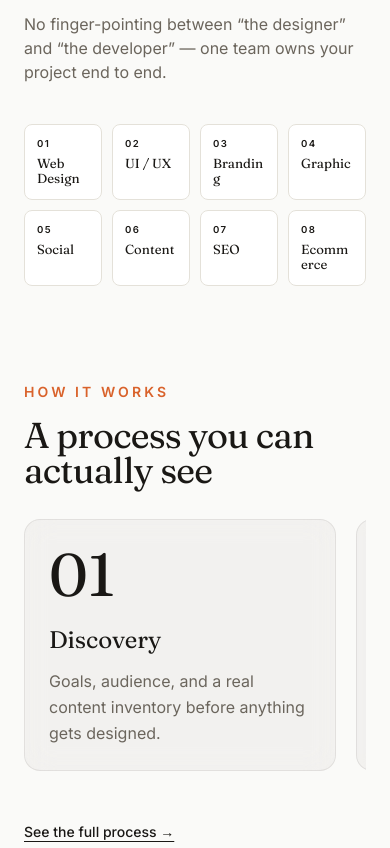
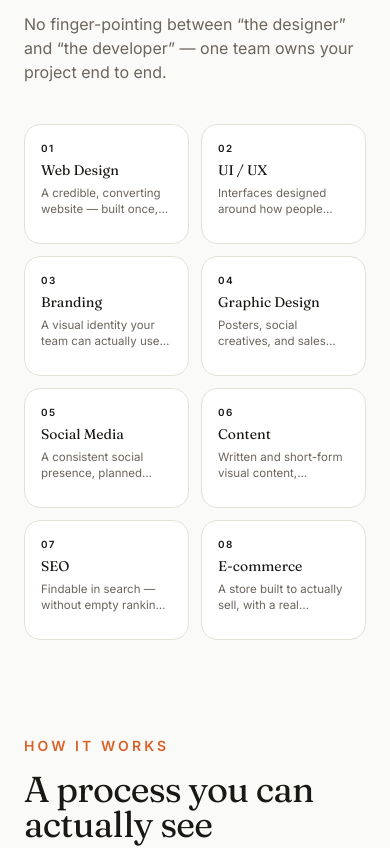
Before and after one commit to premsagar86/CurateX, a Next.js app: page / in a window 390 px wide. Shown: the part 1000-1848 px from the top of the page. Built offline with nearby package versions, Linux system fonts and the light colour scheme; no server answers; the database is empty.

Commit message:
mobilem responsive

```diff
--- a/app/(marketing)/services/page.tsx
+++ b/app/(marketing)/services/page.tsx
@@ -11,9 +11,9 @@ export default function ServicesPage() {
         heading="Services"
         body="We keep a narrow menu on purpose — eight services we're genuinely good at, delivered by one accountable team, instead of a long list stretched thin across freelancers who've never worked together."
       >
-        {/* Mobile: 4 across, 2 rows — grouped, not a tall stack. sm+: roomy
-            cards with the one-liner and price. */}
-        <div className="grid grid-cols-4 gap-2.5 sm:grid-cols-2 sm:gap-6 lg:grid-cols-3">
+        {/* Mobile: 2-up grouped cards (title on one line + a short teaser);
+            sm+: roomy cards with the full one-liner and price. */}
+        <div className="grid grid-cols-2 gap-3 sm:gap-6 lg:grid-cols-3">
           {services.map((service) => (
             <ServiceCard key={service.slug} service={service} />
           ))}
--- a/components/home/services-bento.tsx
+++ b/components/home/services-bento.tsx
@@ -10,17 +10,17 @@ import { useTilt } from "./motion/use-tilt";
 // Steel — site.md §9.1). Softened so it reads as a highlight, not a flare.
 const GLOW_COLORS = ["rgba(217,98,43,0.16)", "rgba(242,169,59,0.16)", "rgba(120,138,150,0.22)"];
 
-// Short labels for the compact mobile grid (4 across, 2 rows). The full
-// names are kept for sm+ where each tile has room for the description too.
+// Tight labels for the 2-up mobile grid so the title always sits on one line
+// inside the box. Full names return at sm+ where the tile is far wider.
 const SHORT_NAMES: Record<string, string> = {
   "website-design-development": "Web Design",
   "ui-ux-design": "UI / UX",
   "branding-visual-identity": "Branding",
-  "graphic-design-marketing-creatives": "Graphic",
-  "social-media-management": "Social",
+  "graphic-design-marketing-creatives": "Graphic Design",
+  "social-media-management": "Social Media",
   "content-creation": "Content",
   seo: "SEO",
-  "ecommerce-builds": "Ecommerce",
+  "ecommerce-builds": "E-commerce",
 };
 
 function ServiceTile({ service, index }: { service: Service; index: number }) {
@@ -40,7 +40,7 @@ function ServiceTile({ service, index }: { service: Service; index: number }) {
       <div
         ref={ref}
         data-reveal
-        className="group relative flex h-full min-h-[4.75rem] flex-col overflow-hidden rounded-md border border-home-border bg-home-surface p-3 transition-colors duration-300 hover:border-primary/45 sm:min-h-[16rem] sm:rounded-lg sm:p-6 sm:hover:bg-home-surface-2"
+        className="group relative flex h-full min-h-[7.5rem] flex-col overflow-hidden rounded-lg border border-home-border bg-home-surface p-4 transition-colors duration-300 hover:border-primary/45 sm:min-h-[16rem] sm:p-6 sm:hover:bg-home-surface-2"
       >
         {/* Cursor-follow highlight. */}
         <div
@@ -58,7 +58,7 @@ function ServiceTile({ service, index }: { service: Service; index: number }) {
           className="pointer-events-none absolute inset-0 bg-primary/[0.07] opacity-0 transition-opacity duration-300 group-hover:opacity-100"
         />
 
-        {/* Editorial index numeral — sm+ only; it would blow out a compact
+        {/* Editorial index numeral — sm+ only; it would blow out the smaller
             mobile tile. */}
         <span
           aria-hidden
@@ -72,16 +72,16 @@ function ServiceTile({ service, index }: { service: Service; index: number }) {
             the bottom-left corner) fades in. */}
         <Link
           href={`/services/${service.slug}`}
-          className="relative z-[1] flex h-full flex-col focus-visible:outline-none"
+          className="relative z-[1] flex h-full min-w-0 flex-col focus-visible:outline-none"
         >
-          <span className="text-[0.6rem] font-semibold uppercase tracking-[0.14em] text-primary/80 sm:text-xs sm:tracking-[0.18em]">
+          <span className="text-[0.62rem] font-semibold uppercase tracking-[0.14em] text-primary/80 sm:text-xs sm:tracking-[0.18em]">
             {number}
           </span>
-          <h3 className="mt-1 break-words font-display text-[0.82rem] leading-[1.15] text-home-text sm:mt-3 sm:pr-10 sm:text-xl sm:leading-tight">
+          <h3 className="mt-1.5 truncate font-display text-sm leading-tight text-home-text sm:mt-3 sm:overflow-visible sm:whitespace-normal sm:pr-10 sm:text-xl">
             <span className="sm:hidden">{SHORT_NAMES[service.slug] ?? service.name}</span>
             <span className="hidden sm:inline">{service.name}</span>
           </h3>
-          <p className="mt-2 hidden line-clamp-2 pr-12 text-sm leading-relaxed text-home-muted sm:block">
+          <p className="mt-1.5 line-clamp-2 text-[0.72rem] leading-snug text-home-muted sm:mt-2 sm:line-clamp-2 sm:pr-12 sm:text-sm sm:leading-relaxed">
             {service.oneLiner}
           </p>
           <span className="mt-auto hidden items-center gap-1.5 pt-5 text-sm font-medium text-primary opacity-0 transition-opacity duration-300 group-hover:opacity-100 sm:inline-flex">
@@ -116,11 +116,11 @@ export function ServicesBento({ services }: { services: Service[] }) {
         </p>
       </div>
 
-      {/* Mobile: 4 across, 2 rows — grouped, not a tall stack. sm: roomy
-          2-up cards with copy; lg: the full 4-up bento. */}
+      {/* Mobile: 2-up grouped cards (title on one line + a short teaser);
+          lg: the full 4-up bento. */}
       <div
         ref={containerRef}
-        className="grid grid-cols-4 gap-2.5 sm:grid-cols-2 sm:gap-4 lg:grid-cols-4"
+        className="grid grid-cols-2 gap-3 sm:gap-4 lg:grid-cols-4"
       >
         {services.map((service, index) => (
           <ServiceTile key={service.slug} service={service} index={index} />
--- a/components/marketing/service-card.tsx
+++ b/components/marketing/service-card.tsx
@@ -6,17 +6,17 @@ import { Card } from "@/components/ui/card";
 import type { Service } from "@/config/services";
 import { packages } from "@/config/packages";
 
-// Short labels for the compact mobile grid (4 across, 2 rows). Full names
-// return at sm+ where the card also carries the one-liner and price.
+// Tight labels for the 2-up mobile grid so the title stays on one line
+// inside the box. Full names return at sm+ where the card is far wider.
 const SHORT_NAMES: Record<string, string> = {
   "website-design-development": "Web Design",
   "ui-ux-design": "UI / UX",
   "branding-visual-identity": "Branding",
-  "graphic-design-marketing-creatives": "Graphic",
-  "social-media-management": "Social",
+  "graphic-design-marketing-creatives": "Graphic Design",
+  "social-media-management": "Social Media",
   "content-creation": "Content",
   seo: "SEO",
-  "ecommerce-builds": "Ecommerce",
+  "ecommerce-builds": "E-commerce",
 };
 
 export function ServiceCard({ service, compact = false }: { service: Service; compact?: boolean }) {
@@ -28,7 +28,7 @@ export function ServiceCard({ service, compact = false }: { service: Service; co
     <Link href={`/services/${service.slug}`} className="group block h-full">
       <Card
         interactive
-        className="relative flex h-full min-h-[4.75rem] flex-col overflow-hidden rounded-md p-3 transition duration-300 group-hover:border-primary/45 sm:min-h-0 sm:rounded-lg sm:p-6 sm:group-hover:bg-surface-elevated"
+        className="relative flex h-full min-h-[6.5rem] min-w-0 flex-col overflow-hidden rounded-lg p-4 transition duration-300 group-hover:border-primary/45 sm:min-h-0 sm:p-6 sm:group-hover:bg-surface-elevated"
       >
         {/* Subtle warm wash on hover — reads as a colour shift, not a flare. */}
         <div
@@ -38,12 +38,14 @@ export function ServiceCard({ service, compact = false }: { service: Service; co
 
         {/* Content stays fully visible on hover; only the "Explore more"
             prompt (pinned to the bottom-left corner) fades in. */}
-        <div className="relative flex h-full flex-col">
-          <h3 className="break-words font-display text-[0.82rem] leading-[1.15] sm:text-lg sm:leading-tight">
+        <div className="relative flex h-full min-w-0 flex-col">
+          <h3 className="truncate font-display text-sm leading-tight sm:overflow-visible sm:whitespace-normal sm:text-lg">
             <span className="sm:hidden">{SHORT_NAMES[service.slug] ?? service.name}</span>
             <span className="hidden sm:inline">{service.name}</span>
           </h3>
-          <p className="mt-2 hidden text-sm text-text-muted sm:block">{service.oneLiner}</p>
+          <p className="mt-1.5 line-clamp-2 text-[0.72rem] leading-snug text-text-muted sm:mt-2 sm:text-sm sm:leading-normal">
+            {service.oneLiner}
+          </p>
           {!compact && startingPrice && (
             <p className="mt-4 hidden text-sm font-medium sm:block">
               Starting at ₹{startingPrice.toLocaleString("en-IN")}
```
